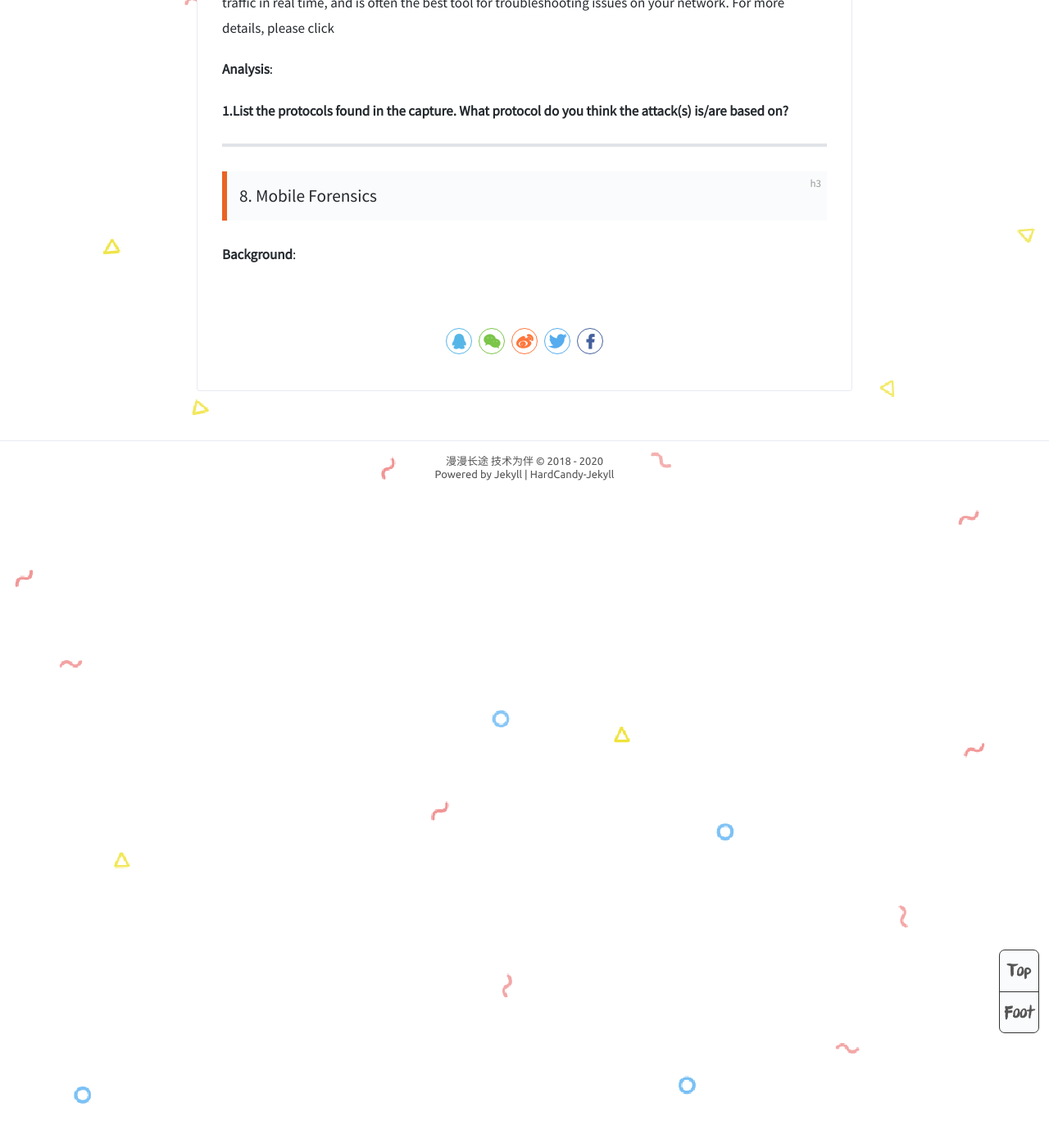
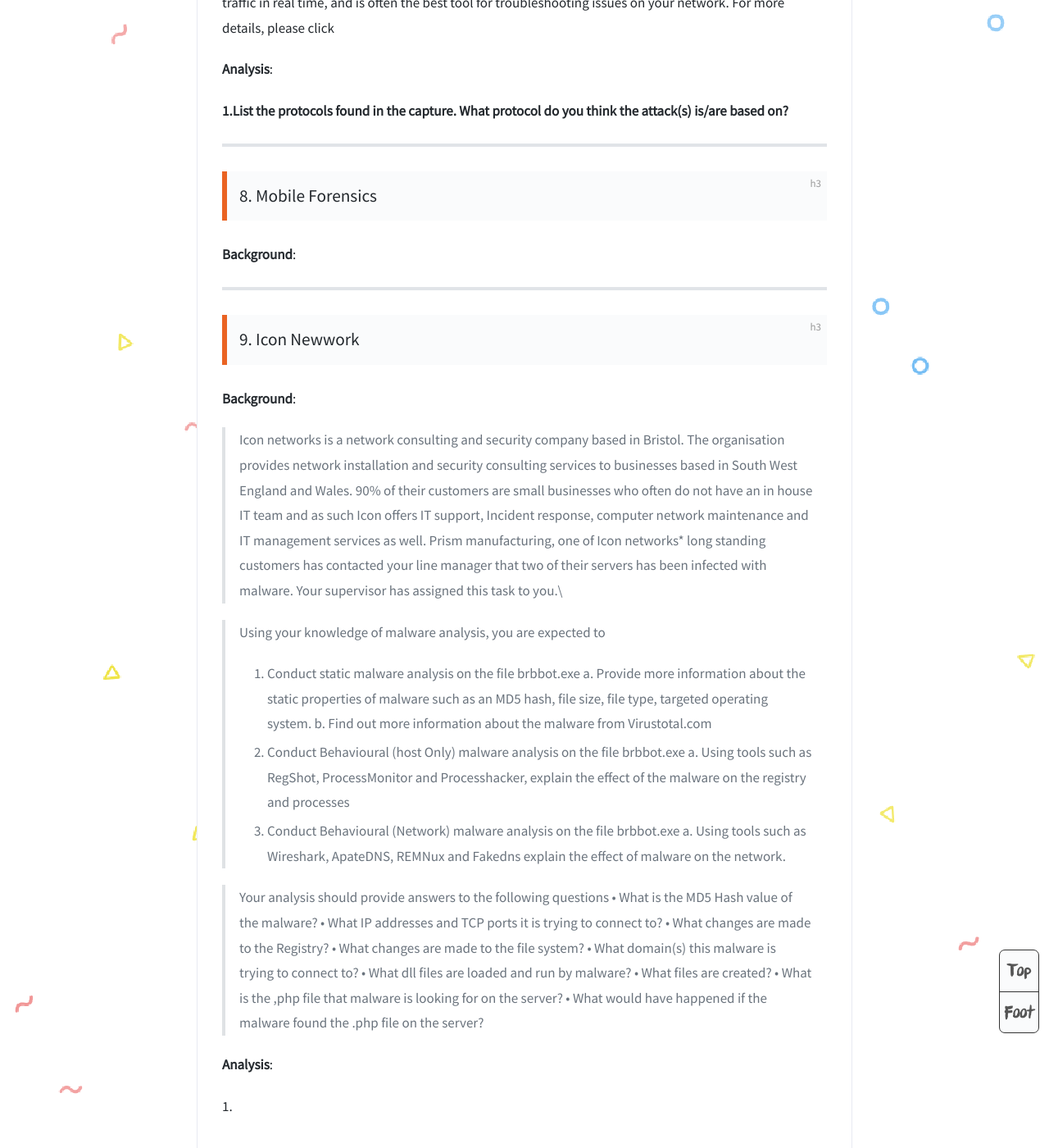
Before and after one commit to DoHerasYang/DoHerasYang.github.io, a Jekyll site: the page built from _posts/2019-12-19-Digital Forensics.md, in a window 1280 px wide and 1400 px high, scrolled down 35343 px. Shown: the whole window at 82% size. Built offline with Jekyll 4.4.1, drawn with Linux system fonts in a browser that asks for light colours; comment, search, counter and statistics services are not loaded.

Commit message:
Update Digital Forensics

```diff
--- a/_posts/2019-12-19-Digital Forensics.md
+++ b/_posts/2019-12-19-Digital Forensics.md
@@ -520,3 +520,47 @@ The Trojan virus file named `sdra64.exe`, this is the backdoor programme which t
 **Background**:
 
 >
+
+
+
+---
+
+### 9. Icon Newwork
+
+**Background**:
+
+> Icon networks is a network consulting and security company based in Bristol. The
+> organisation provides network installation and security consulting services to businesses
+> based in South West England and Wales. 90% of their customers are small businesses who
+> often do not have an in house IT team and as such Icon offers IT support, Incident response,
+> computer network maintenance and IT management services as well.
+> Prism manufacturing, one of Icon networks* long standing customers has contacted your line
+> manager that two of their servers has been infected with malware. Your supervisor has
+> assigned this task to you.\
+
+> Using your knowledge of malware analysis, you are expected to
+> 1. Conduct static malware analysis on the file brbbot.exe
+> 	a. Provide more information about the static properties of malware such as an
+> MD5 hash, file size, file type, targeted operating system.
+> 	b. Find out more information about the malware from Virustotal.com
+> 2. Conduct Behavioural (host Only) malware analysis on the file brbbot.exe
+>       a. Using tools such as RegShot, ProcessMonitor and Processhacker, explain
+>   the effect of the malware on the registry and processes
+> 3. Conduct Behavioural (Network) malware analysis on the file brbbot.exe
+>       a. Using tools such as Wireshark, ApateDNS, REMNux and Fakedns explain
+>   the effect of malware on the network.
+
+> Your analysis should provide answers to the following questions
+> • What is the MD5 Hash value of the malware?
+> • What IP addresses and TCP ports it is trying to connect to?
+> • What changes are made to the Registry?
+> • What changes are made to the file system?
+> • What domain(s) this malware is trying to connect to?
+> • What dll files are loaded and run by malware?
+> • What files are created?
+> • What is the ,php file that malware is looking for on the server?
+> • What would have happened if the malware found the .php file on the server?
+
+**Analysis**:
+
+1.
```
Also changed, not shown: 1 other file.
